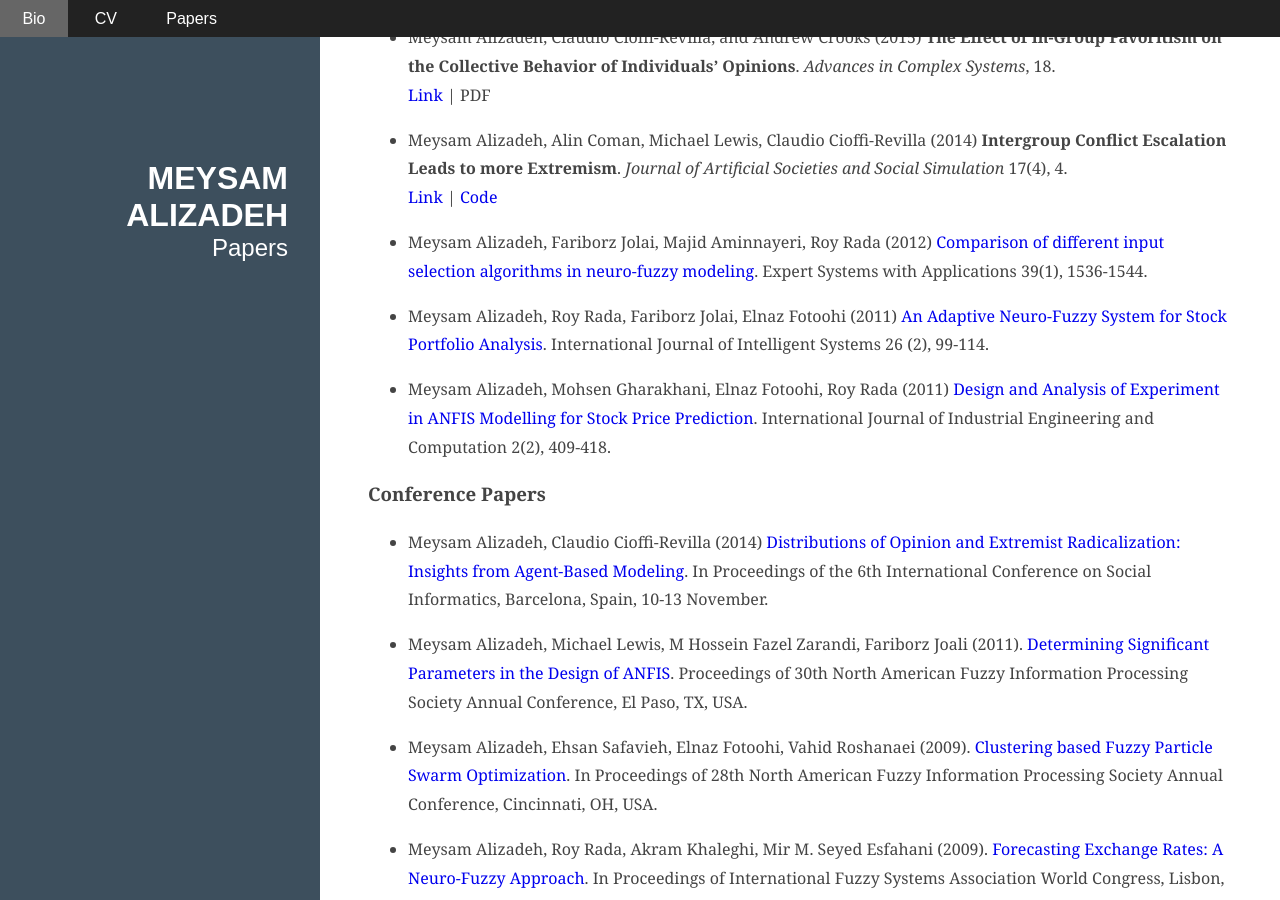
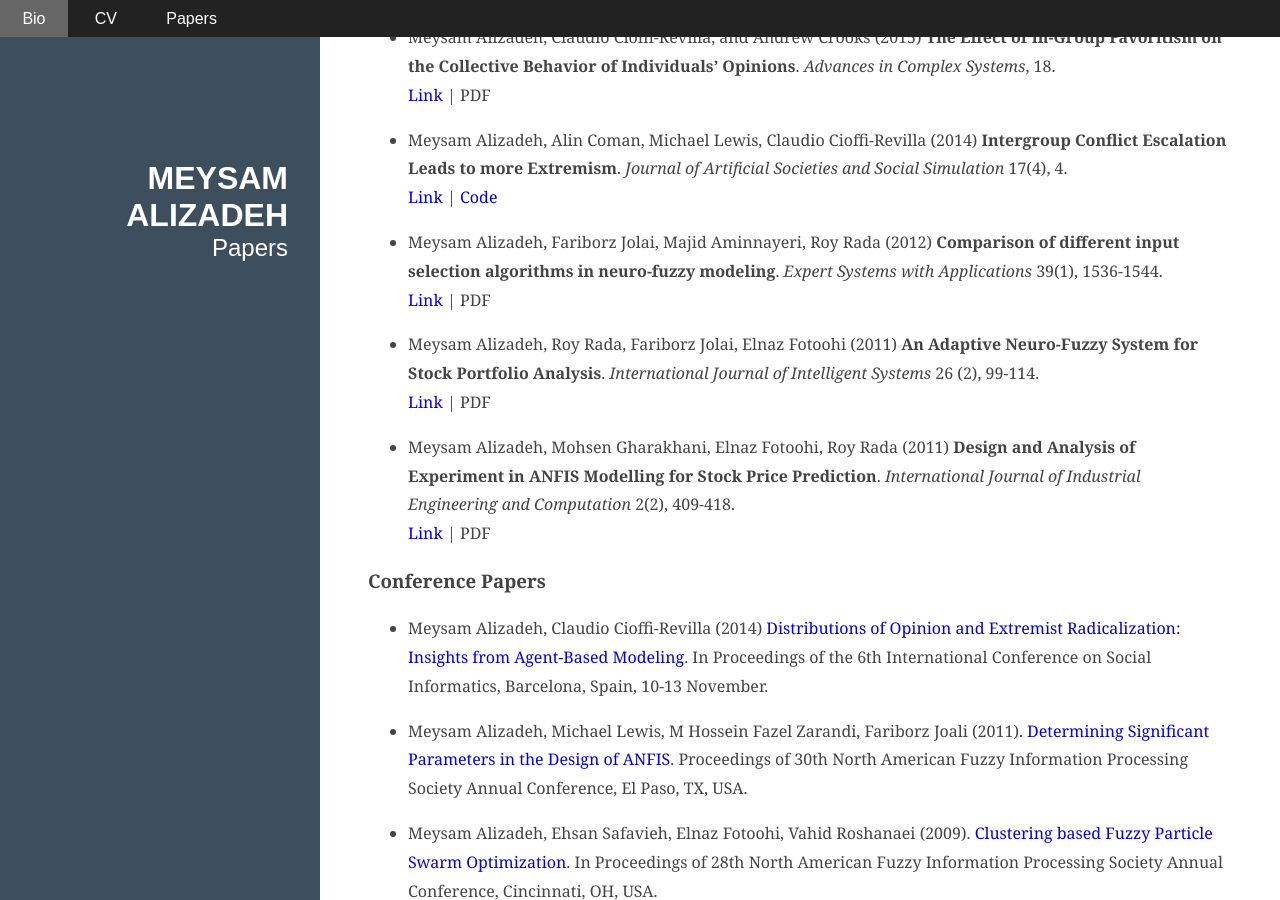
Before and after one commit to malizad/malizad.github.io, a Jekyll site: the page built from papers.md, in a window 1280 px wide and 900 px high, scrolled down 330 px. Built offline with Jekyll 4.4.1, drawn with Linux system fonts in a browser that asks for light colours.

Commit message:
Update papers.md

```diff
--- a/papers.md
+++ b/papers.md
@@ -17,11 +17,14 @@ title: Papers
 - Meysam Alizadeh, Alin Coman, Michael Lewis, Claudio Cioffi-Revilla (2014) **Intergroup Conflict Escalation Leads to more Extremism**. *Journal of Artificial Societies and Social Simulation* 17(4), 4.
 [Link](http://jasss.soc.surrey.ac.uk/17/4/4.html) | [Code](https://github.com/malizad/InterGroup_Conflict_Opinion_ABM)
 
-- Meysam Alizadeh, Fariborz Jolai, Majid Aminnayeri, Roy Rada (2012) [Comparison of different input selection algorithms in neuro-fuzzy modeling](http://www.sciencedirect.com/science/article/pii/S0957417411011602). Expert Systems with Applications 39(1), 1536-1544.
+- Meysam Alizadeh, Fariborz Jolai, Majid Aminnayeri, Roy Rada (2012) **Comparison of different input selection algorithms in neuro-fuzzy modeling**. *Expert Systems with Applications* 39(1), 1536-1544.
+[Link](http://www.sciencedirect.com/science/article/pii/S0957417411011602) | PDF
 
-- Meysam Alizadeh, Roy Rada, Fariborz Jolai, Elnaz Fotoohi (2011) [An Adaptive Neuro-Fuzzy System for Stock Portfolio Analysis](http://onlinelibrary.wiley.com/doi/10.1002/int.20456/abstract). International Journal of Intelligent Systems 26 (2), 99-114.
+- Meysam Alizadeh, Roy Rada, Fariborz Jolai, Elnaz Fotoohi (2011) **An Adaptive Neuro-Fuzzy System for Stock Portfolio Analysis**. *International Journal of Intelligent Systems* 26 (2), 99-114.
+[Link](http://onlinelibrary.wiley.com/doi/10.1002/int.20456/abstract) | PDF
 
-- Meysam Alizadeh, Mohsen Gharakhani, Elnaz Fotoohi, Roy Rada (2011) [Design and Analysis of Experiment in ANFIS Modelling for Stock Price Prediction](http://www.growingscience.com/ijiec/metadata/j.ijiec.2011.01.001.html). International Journal of Industrial Engineering and Computation 2(2), 409-418.
+- Meysam Alizadeh, Mohsen Gharakhani, Elnaz Fotoohi, Roy Rada (2011) **Design and Analysis of Experiment in ANFIS Modelling for Stock Price Prediction**. *International Journal of Industrial Engineering and Computation* 2(2), 409-418.
+[Link](http://www.growingscience.com/ijiec/metadata/j.ijiec.2011.01.001.html) | PDF
 
 
 ### Conference Papers
```
